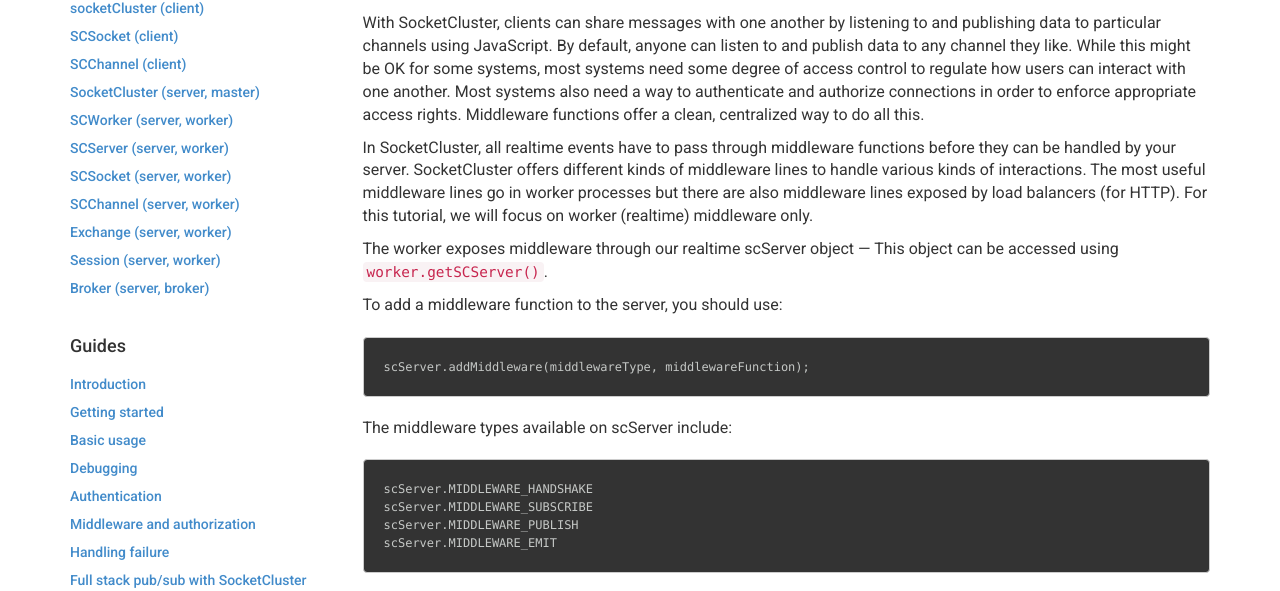
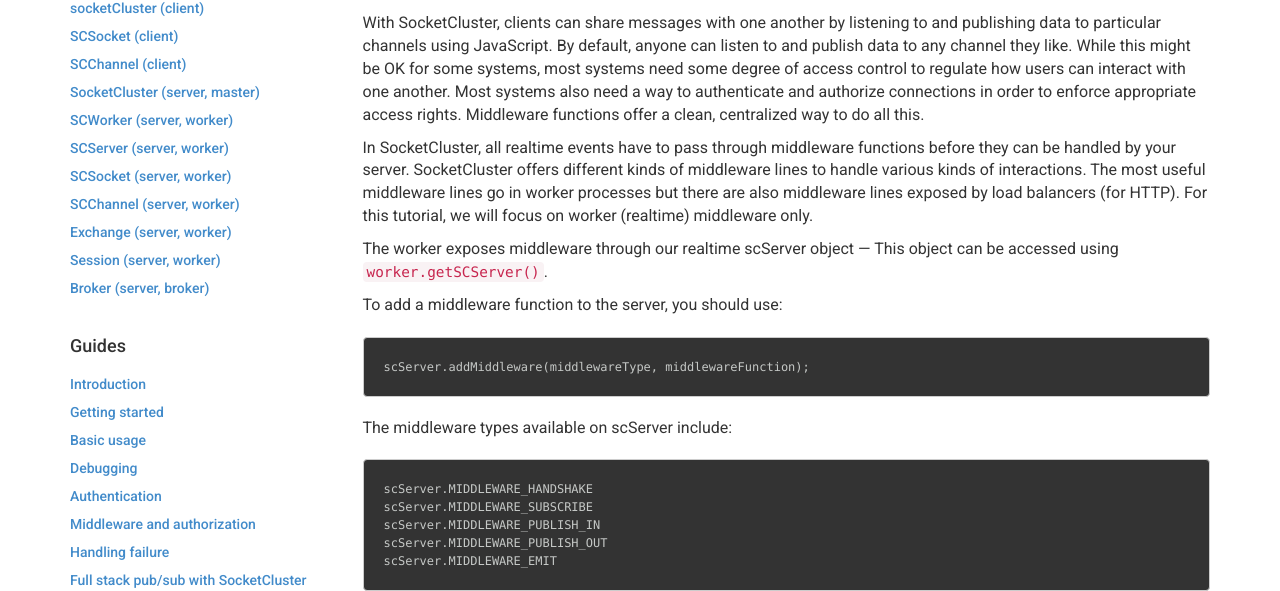
Before and after one commit to SocketCluster/socketcluster-website, a website: page public/index.html at #!/docs/middleware-and-authorization in a window 1280 px wide. Shown: the part 167-758 px from the top of the page. Drawn offline with nearby package versions, Linux system fonts and the light colour scheme; some packages are replaced by stand-ins of ours; a script that the page names is missing.

Commit message:
Updated middleware types

```diff
--- a/public/app/views/docs/middleware-and-authorization.html
+++ b/public/app/views/docs/middleware-and-authorization.html
@@ -25,7 +25,8 @@
         </p>
         <pre class="prettyprint lang-js">scServer.MIDDLEWARE_HANDSHAKE
 scServer.MIDDLEWARE_SUBSCRIBE
-scServer.MIDDLEWARE_PUBLISH
+scServer.MIDDLEWARE_PUBLISH_IN
+scServer.MIDDLEWARE_PUBLISH_OUT
 scServer.MIDDLEWARE_EMIT</pre>
 
         <p>
```
